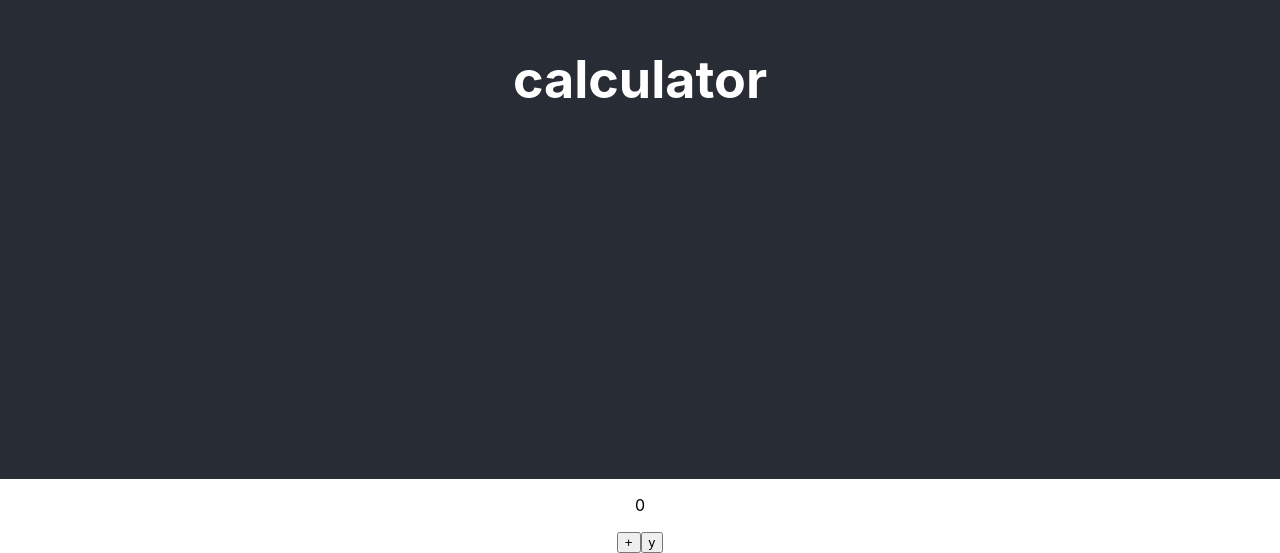
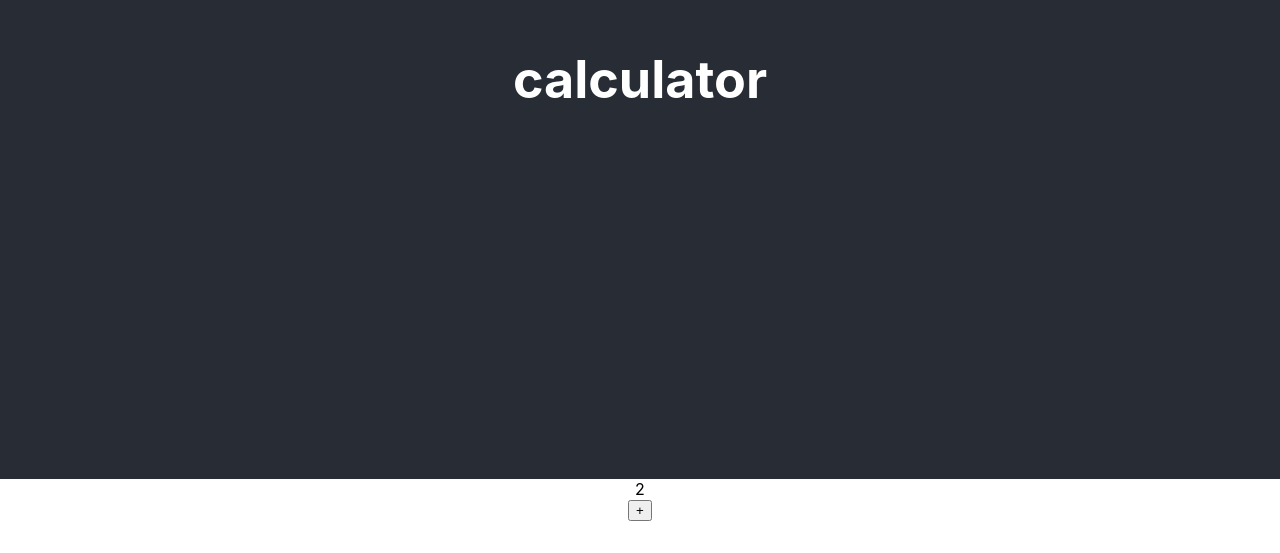
Before and after one commit to kaveh-bazugir/ReactCalculatorApp, a React (Create React App) app: page / in a window 1280 px wide. Shown: the part 321-874 px from the top of the page. After the commit the page ends 842 px from the top, so only its background shows below. Built offline with nearby package versions, Linux system fonts and the light colour scheme.

Commit message:
dont work

```diff
--- a/src/App.js
+++ b/src/App.js
@@ -1,6 +1,7 @@
 import logo from './logo.svg';
 import './App.css';
-import {CalDisplay} from './calculatorFunctions'
+import {Increament} from './calculatorFunctions'
+import MyNewDisplay from './myNewDisplay';
 
 function App() {
   return (
@@ -9,22 +10,14 @@ function App() {
         <h1>calculator</h1>
       </header>
       <div>
-        <p>{myresult}</p>
+        <Increament />
       </div>
       <div>
         <button onClick={Increament}>+</button>
-        <button>y</button>
       </div>
     </div>
   );
 }
-let myresult = 0;
-function Increament() {
-  myresult+=1;
-  return {MyDisplay}
-}
-function MyDisplay() {
-  return <p>{myresult}</p>;
-}
+
 
 export default App;
--- a/src/calculatorFunctions.js
+++ b/src/calculatorFunctions.js
@@ -1,3 +1,11 @@
+import MyNewDisplay from "./myNewDisplay";
+
 let calresult = 0;
-export function Increament() { return calresult++}
+export function Increament() {
+    calresult ++;
+    let mycalresult = calresult
+    return (
+        mycalresult
+    )
+}
 export const CalDisplay = () => <p>{calresult}</p>;
--- /dev/null
+++ b/src/myNewDisplay.js
@@ -0,0 +1,11 @@
+import { CalDisplay } from "./calculatorFunctions";
+
+function MyNewDisplay() {
+    return (
+        <div>
+           <CalDisplay />
+        </div>
+    );
+}
+
+export default MyNewDisplay
```
